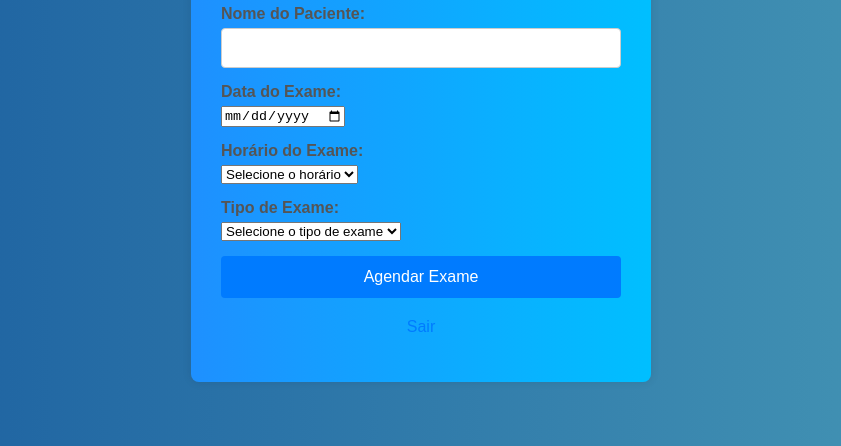
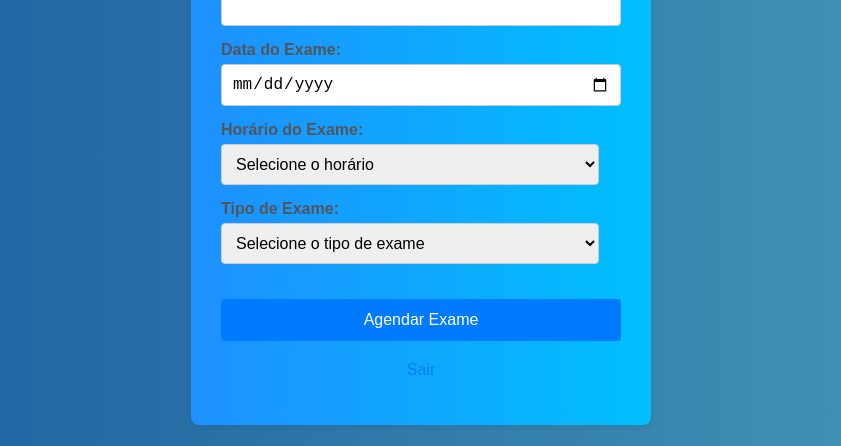
Before and after one commit to Micael-2024/Clinica-Bem-Estar, a plain HTML site: page agendamento.html in a window 1280 px wide. Shown: the part 354-800 px from the top of the page, without its empty margins (219-1060 px from the left). Drawn offline with Linux system fonts and the light colour scheme; files that its build step writes are made by us from their sources; files whose address does not match are found by name.

Commit message:
CSS Scheduling Part 2

```diff
--- a/bem-estar/agendamento.css
+++ b/bem-estar/agendamento.css
@@ -13,3 +13,17 @@
     color: #555;
     font-weight: bold;
 }
+
+#agendamentoForm input[type="date"],
+#agendamentoForm select,
+#agendamentoForm input[type="text"] {
+    width: calc(100% - 22px);
+    padding: 10px;
+    border: 1px solid #ccc;
+    border-radius: 4px;
+    font-size: 16px;
+}
+
+#agendamentoForm .btn {
+    margin-top: 20px;
+}
```
